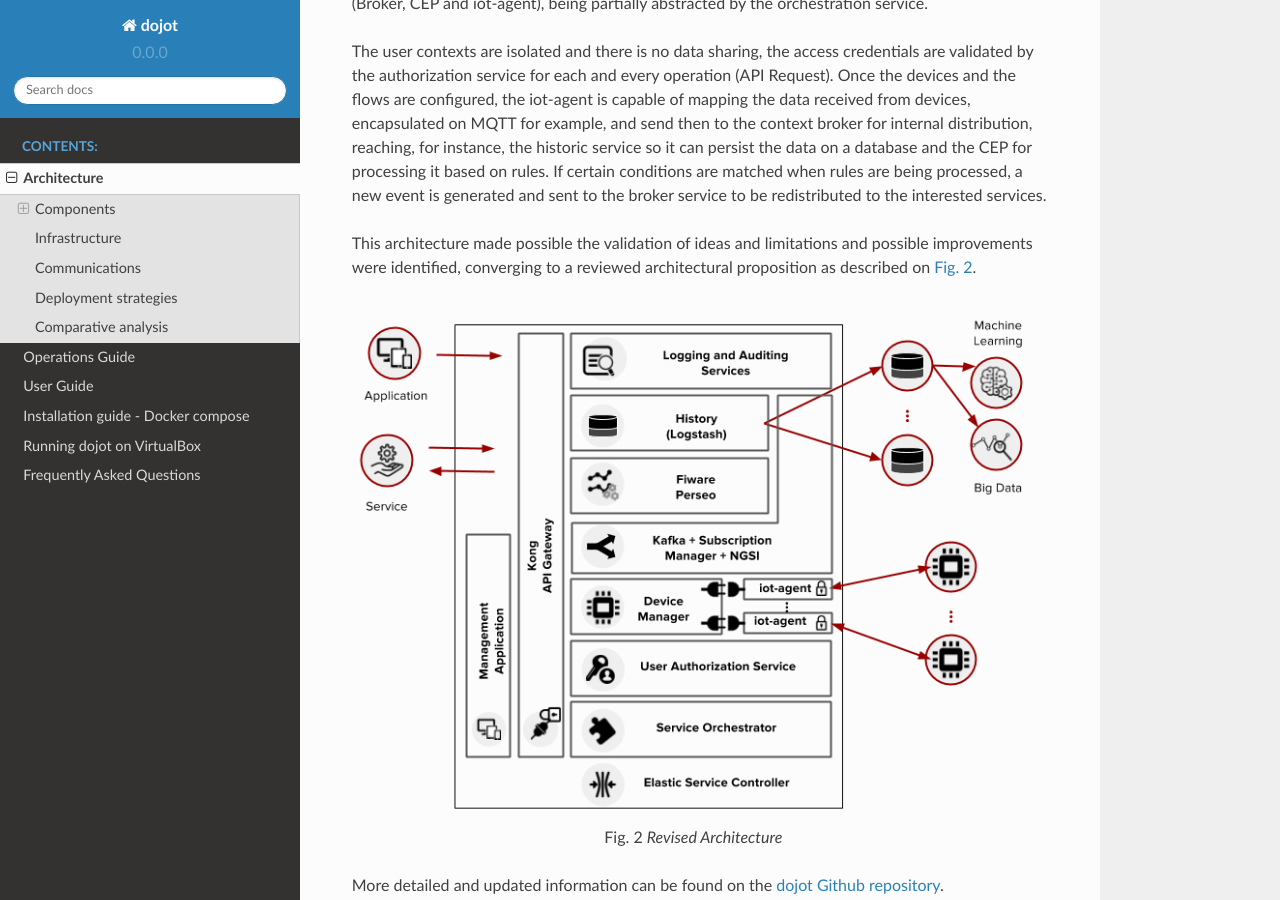
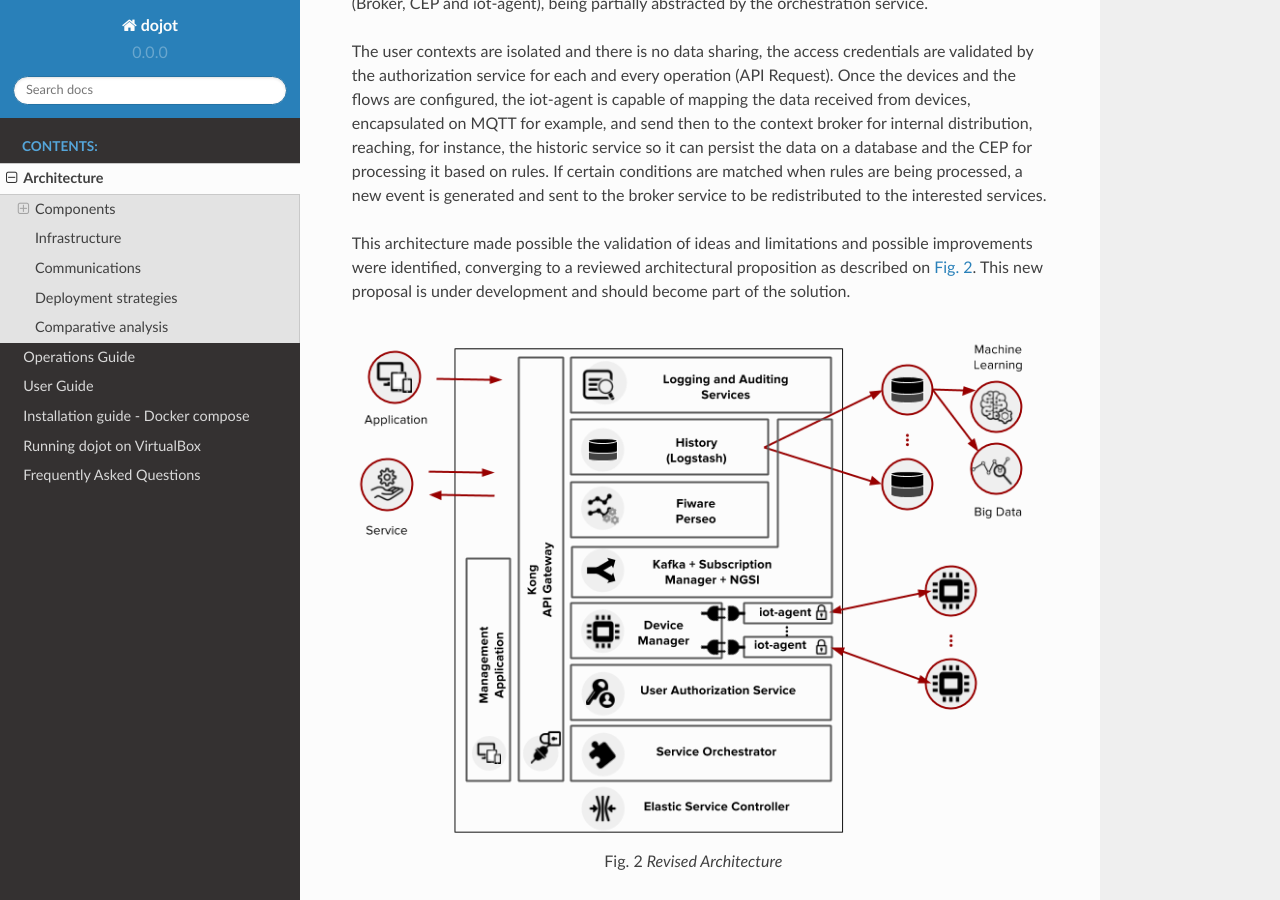
Before and after one commit to dojot/docs, a Sphinx documentation site: the page built from source/architecture.rst, in a window 1280 px wide and 900 px high, scrolled down 2009 px. Built offline with Sphinx 7.4.7 and the Read the Docs theme 2.0.0, drawn with Linux system fonts in a browser that asks for light colours; some of the changed text lies outside the part shown.

```diff
--- a/source/architecture.rst
+++ b/source/architecture.rst
@@ -57,7 +57,8 @@
 generated and sent to the broker service to be redistributed to the interested services.
 
 This architecture made possible the validation of ideas and limitations and possible improvements were identified,
-converging to a reviewed architectural proposition as described on :numref:`new_arch`.
+converging to a reviewed architectural proposition as described on :numref:`new_arch`. This new proposal is under
+development and should become part of the solution.
 
 .. _new_arch:
 .. figure:: images/new_architecture.png
```
Also changed, not shown: other parts of source/architecture.rst (+1 -1 lines), 3 other files.
